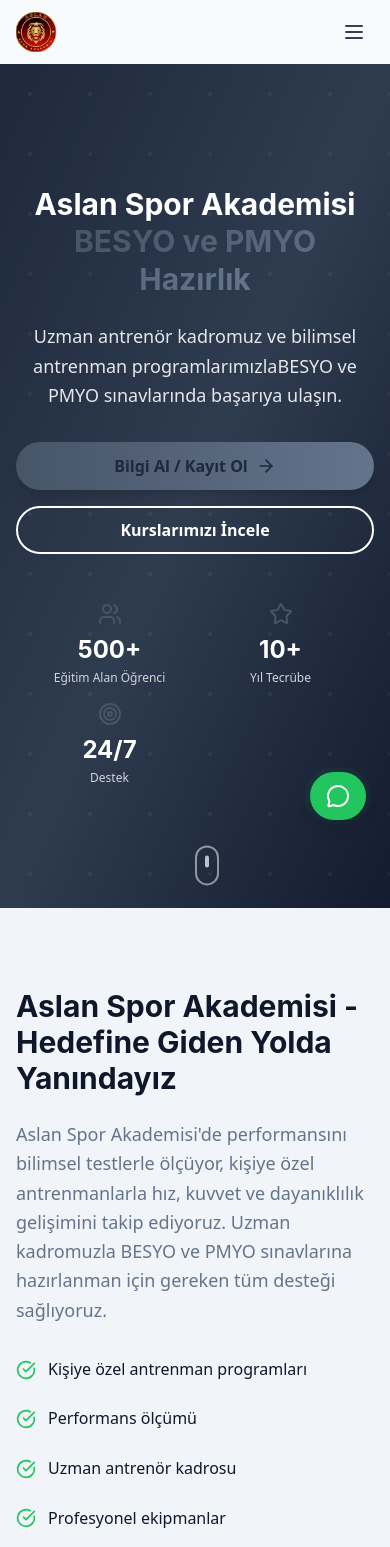
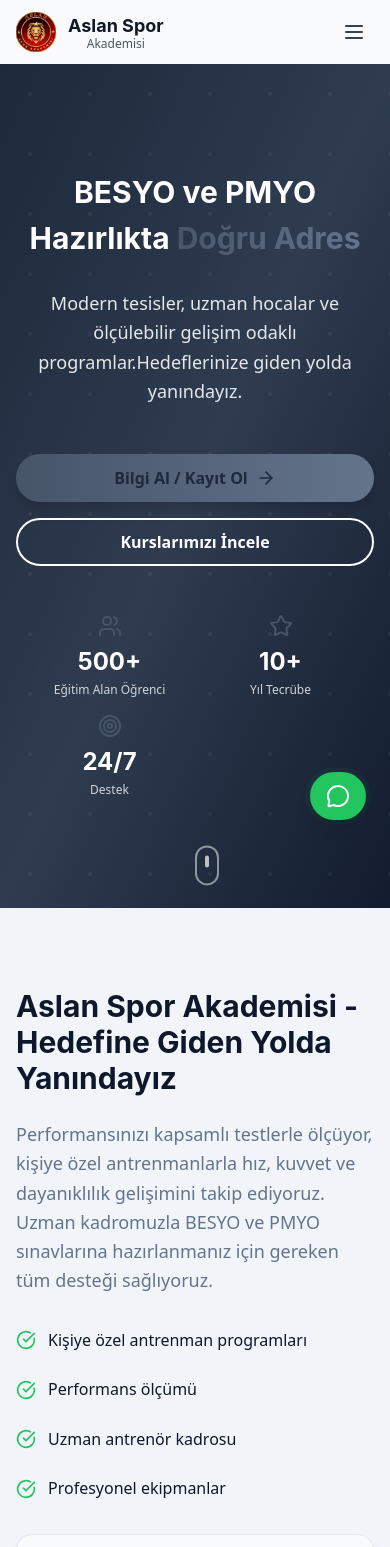
Before and after one commit to ahmeetcakmak/aslan-spor, a Next.js app: page / in a window 390 px wide. Shown: the top 1547 px of the page. Built offline with nearby package versions, Linux system fonts and the light colour scheme.

Commit message:
Add files via upload

```diff
--- a/src/app/blog/page.tsx
+++ b/src/app/blog/page.tsx
@@ -200,10 +200,10 @@
             </Button>
 
             <h1 className="text-4xl lg:text-6xl font-bold font-display mb-6">
-              BESYO, PMYO, MSÜ, Jandarma ve Polis <span className="text-transparent bg-clip-text bg-gradient-to-r from-accent to-accent-light">Hazırlık Blog</span>
+              Spor Eğitimi <span className="text-transparent bg-clip-text bg-gradient-to-r from-accent to-accent-light">Rehberi</span>
             </h1>
             <p className="text-xl text-gray-300 max-w-3xl mx-auto leading-relaxed">
-              Aslan Spor Akademisi'de BESYO, PMYO, MSÜ, Jandarma, Polis hazırlık ve spor lisesi sınavları hakkında uzman yazılarımız. Parkur antrenmanları, sınav teknikleri ve başarı hikayeleri.
+              Uzman antrenörlerimizden spor eğitimi, antrenman teknikleri ve başarı stratejileri hakkında güncel bilgiler.
             </p>
           </motion.div>
         </div>
--- a/src/app/layout.tsx
+++ b/src/app/layout.tsx
@@ -25,9 +25,6 @@
     template: '%s | Aslan Spor Akademisi'
   },
   description: 'Aslan Spor Akademisi - BESYO, PMYO, MSÜ, Jandarma ve Polis hazırlık kursları. Parkur antrenmanları, spor lisesi hazırlık, bilimsel antrenman programları. İstanbul Bahçelievler merkezli spor akademisi.',
-  icons: {
-    icon: '/favicon-32x32.png',
-  },
   keywords: [
     'aslan spor akademi', 'aslan spor', 'BESYO hazırlık', 'PMYO hazırlık', 'MSÜ hazırlık',
     'jandarma hazırlık kursu', 'polis hazırlık kursu', 'BESYO İstanbul', 'PMYO İstanbul',
@@ -177,6 +174,7 @@
   return (
     <html lang="tr" className={`${poppins.variable} ${montserrat.variable}`}>
       <head>
+        <link rel="icon" href="/aslan-logo.png" />
         <script
           type="application/ld+json"
           dangerouslySetInnerHTML={{ __html: JSON.stringify(structuredData) }}
--- a/src/app/page.tsx
+++ b/src/app/page.tsx
@@ -89,26 +89,28 @@
             className="max-w-4xl mx-auto"
           >
             <motion.h1
-              className="text-3xl sm:text-4xl md:text-6xl lg:text-7xl font-bold font-display mb-6 leading-tight"
+              className="text-3xl sm:text-4xl md:text-5xl lg:text-6xl font-bold font-display mb-8 leading-tight"
               initial={{ opacity: 0, y: 30 }}
               animate={{ opacity: 1, y: 0 }}
               transition={{ duration: 0.8, delay: 0.2 }}
             >
-              Aslan Spor Akademisi{' '}
-              <span className="text-transparent bg-clip-text bg-gradient-to-r from-accent to-accent-light">
-                BESYO ve PMYO Hazırlık
+              <span className="text-white block mb-2">
+                BESYO ve PMYO
+              </span>
+              <span className="text-white block">
+                Hazırlıkta <span className="text-transparent bg-clip-text bg-gradient-to-r from-accent to-accent-light">Doğru Adres</span>
               </span>
             </motion.h1>
 
             <motion.p
-              className="text-lg sm:text-xl md:text-2xl text-gray-200 mb-8 leading-relaxed"
+              className="text-lg sm:text-xl md:text-2xl text-gray-200 mb-12 leading-relaxed max-w-3xl mx-auto"
               initial={{ opacity: 0, y: 30 }}
               animate={{ opacity: 1, y: 0 }}
               transition={{ duration: 0.8, delay: 0.4 }}
             >
-              Uzman antrenör kadromuz ve bilimsel antrenman programlarımızla
+              Modern tesisler, uzman hocalar ve ölçülebilir gelişim odaklı programlar.
               <br className="hidden md:block" />
-              BESYO ve PMYO sınavlarında başarıya ulaşın.
+              Hedeflerinize giden yolda yanındayız.
             </motion.p>
 
             <motion.div
@@ -194,11 +196,11 @@
               <h2 className="text-3xl lg:text-4xl font-bold text-foreground font-display mb-6">
                 Aslan Spor Akademisi - Hedefine Giden Yolda Yanındayız
               </h2>
-              <p className="text-lg text-muted leading-relaxed mb-8">
-                Aslan Spor Akademisi'de performansını bilimsel testlerle ölçüyor, kişiye özel antrenmanlarla hız,
-                kuvvet ve dayanıklılık gelişimini takip ediyoruz. Uzman kadromuzla
-                BESYO ve PMYO sınavlarına hazırlanman için gereken tüm desteği sağlıyoruz.
-              </p>
+                <p className="text-lg text-muted leading-relaxed mb-8">
+                  Performansınızı kapsamlı testlerle ölçüyor, kişiye özel antrenmanlarla hız,
+                  kuvvet ve dayanıklılık gelişimini takip ediyoruz. Uzman kadromuzla
+                  BESYO ve PMYO sınavlarına hazırlanmanız için gereken tüm desteği sağlıyoruz.
+                </p>
 
               <div className="grid grid-cols-1 md:grid-cols-2 gap-6">
                 {[
--- a/src/components/layout/Header.tsx
+++ b/src/components/layout/Header.tsx
@@ -2,7 +2,7 @@
 
 import { useState, useEffect } from 'react';
 import { useRouter, usePathname } from 'next/navigation';
-import { Menu, X, Phone } from 'lucide-react';
+import { Menu, X, Phone, Search } from 'lucide-react';
 import { motion, AnimatePresence } from 'framer-motion';
 import Image from 'next/image';
 
@@ -59,11 +59,11 @@
                   priority
                 />
               </div>
-              <div className="hidden sm:block">
-                <div className="text-xl font-bold text-gray-900 font-display">
+              <div className="block">
+                <div className="text-lg sm:text-xl font-bold text-gray-900 font-display">
                   Aslan Spor
                 </div>
-                <div className="text-sm text-gray-600 -mt-1">Akademisi</div>
+                <div className="text-xs sm:text-sm text-gray-600 -mt-1">Akademisi</div>
               </div>
             </button>
           </motion.div>
```
Also changed, not shown: 1 other file (tests, documents, lock files or other folders).
